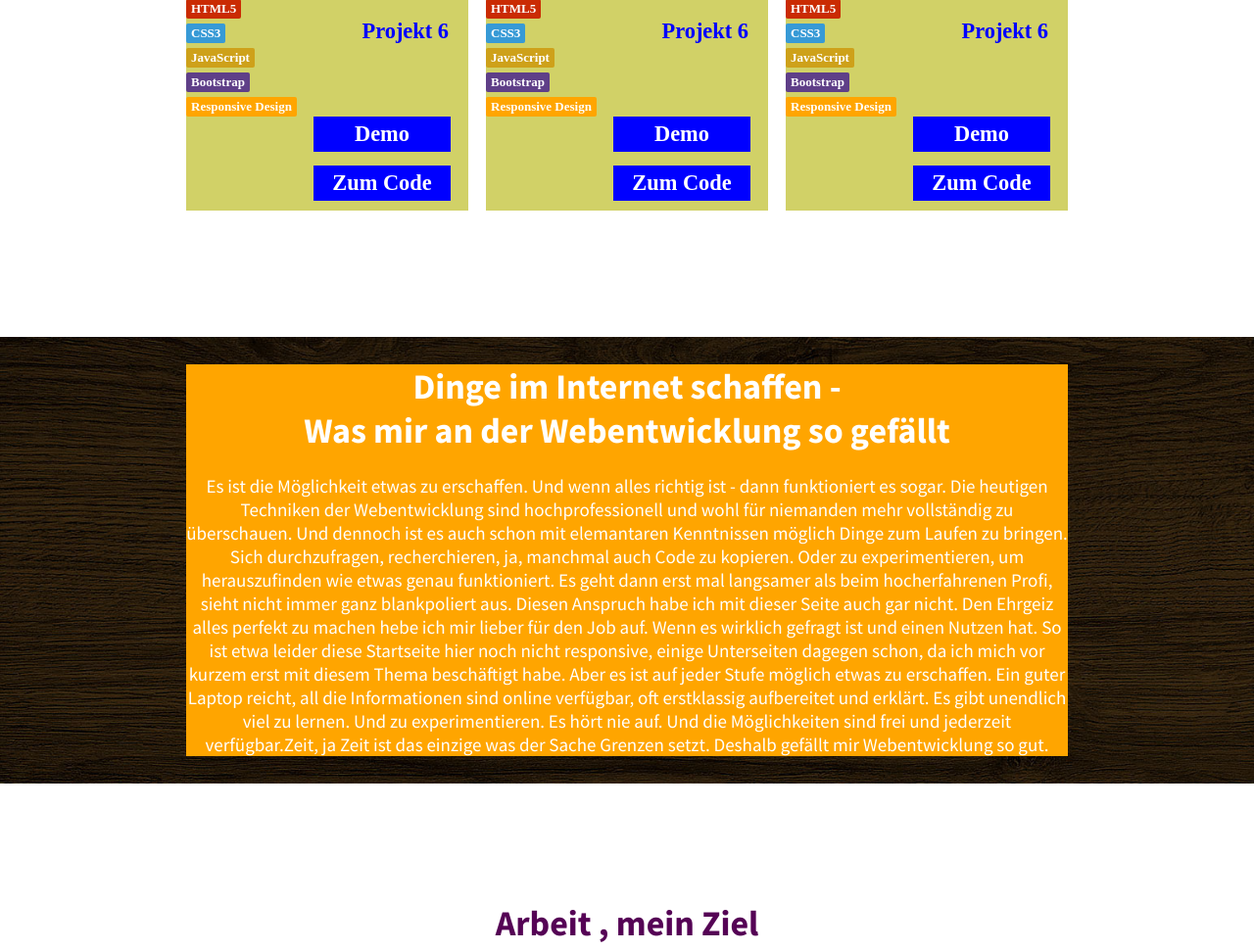
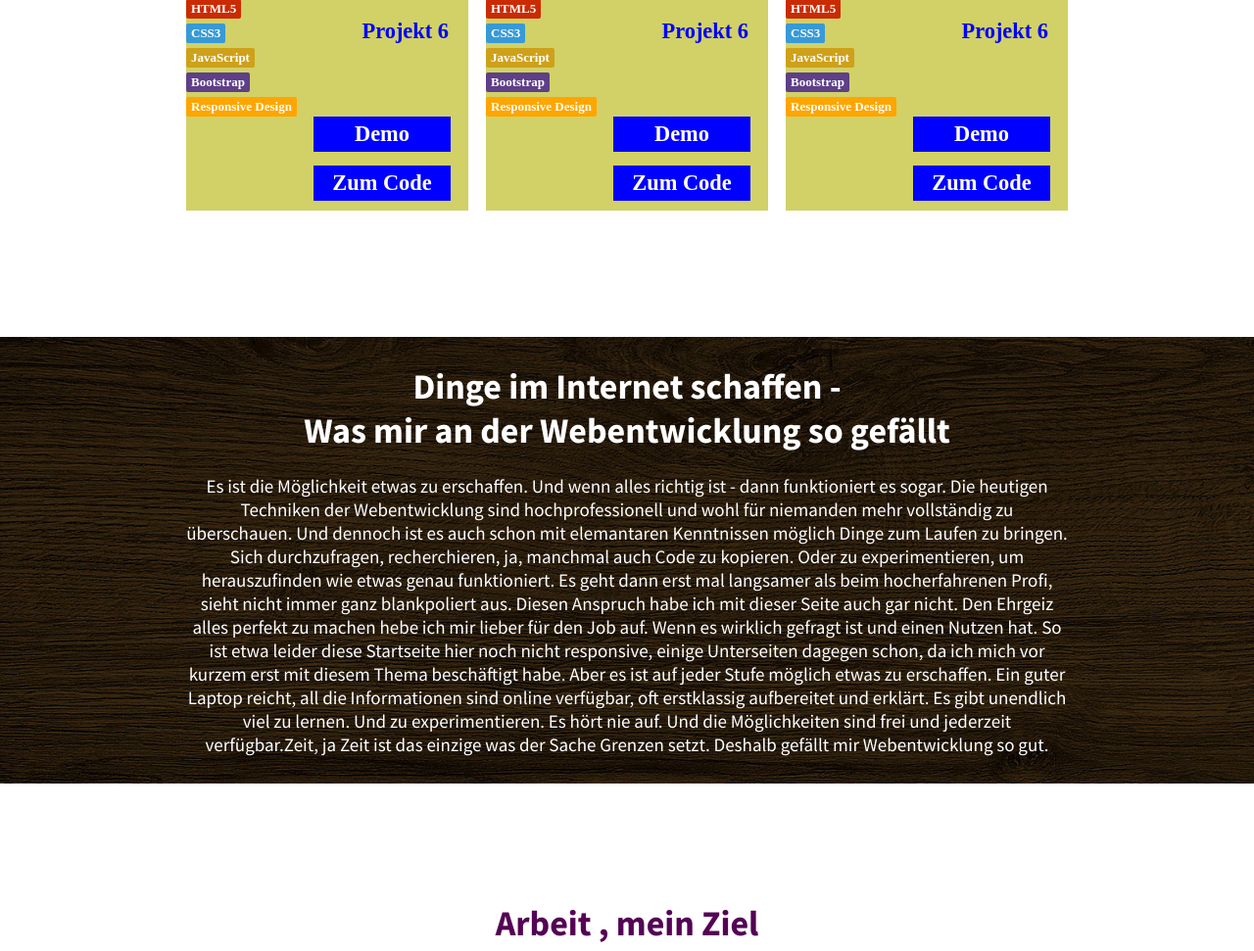
Before and after one commit to AndreasRaisl/smallPortfolio, a PHP site: page / in a window 1280 px wide. Shown: the part 1900-2871 px from the top of the page at 98% size. Run offline with PHP 8.4, Linux system fonts and the light colour scheme.

Commit message:
Backup Commit

```diff
--- a/css/indexStylesheet.css
+++ b/css/indexStylesheet.css
@@ -618,7 +618,7 @@ h2 {
 	width: 900px;
 	margin-left: auto;
 	margin-right: auto;
-	background: orange;
+	/* background: orange; */
 	color: white;
 	transform: translateY(-50%);
 	text-align: center;
--- a/index.html
+++ b/index.html
@@ -2,13 +2,14 @@
 <html>
 <head>
   <meta charset="UTF-8">
-  <title>Andreas Raisl - Startseite </title>
+  <title>Andreas Raisl - Portfolio-Startseite </title>
 	<link rel="stylesheet" href="css/indexStylesheet.css">
 	<link rel="stylesheet" href="https://use.fontawesome.com/releases/v5.7.0/css/all.css">
 </head>
 
 
-<body id="myBody">
+
+<body>
 
 	<!-- Sliding Header mit Logo, Kontaktbuttopns und Menübutton-->
 	<div id="header" class="header_start">
```
